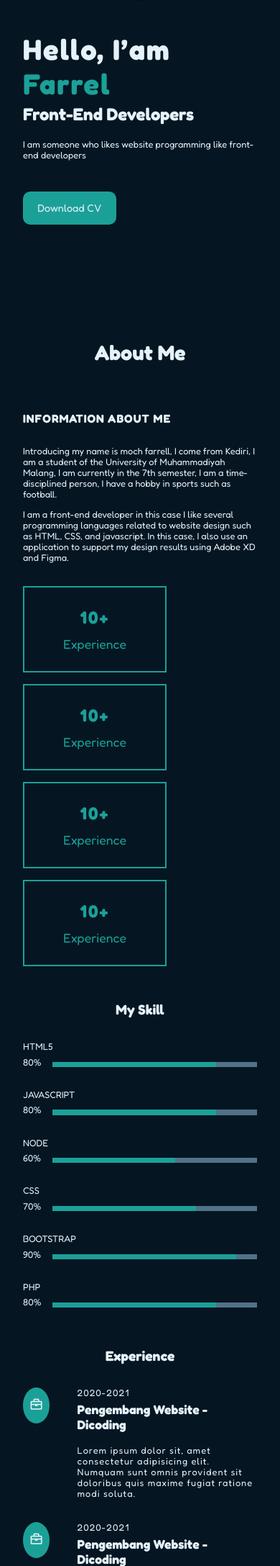
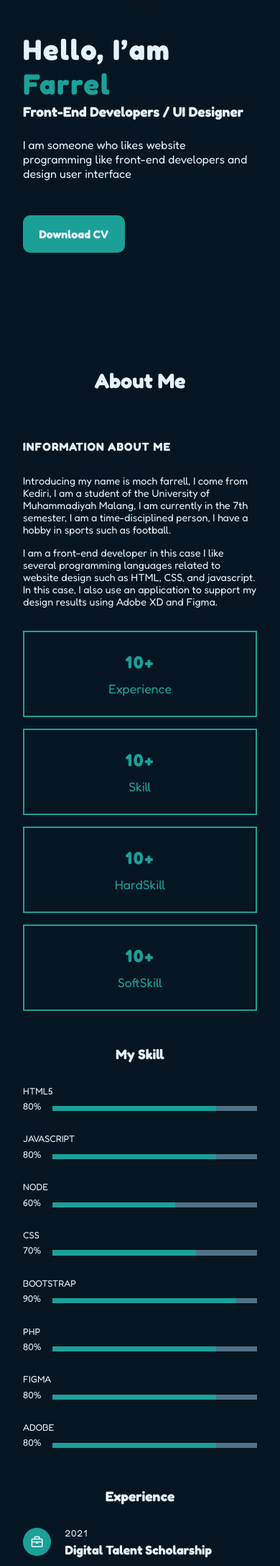
Before and after one commit to mochfarrel06/mochfarrel06.github.io, a PHP site: page / in a window 390 px wide. Shown: the part 371-2546 px from the top of the page at 72% size. Run offline with PHP 8.4, Linux system fonts and the light colour scheme.

Commit message:
menambahkan mobile portfolio

```diff
--- a/css/style.css
+++ b/css/style.css
@@ -162,12 +162,12 @@ section {
 .home .container .home-text h3 {
   color: var(--putihbiru);
   margin-top: 0.2em;
-  font-size: 1.5em;
+  font-size: 1.2em;
 }
 
 .home .container .home-text p {
   color: var(--putihbiru);
-  font-size: 0.8em;
+  font-size: 1em;
   margin-top: 1.5em;
 }
 
@@ -178,7 +178,8 @@ section {
   padding: 1em 1.4em;
   background-color: var(--green1);
   border-radius: 10px;
-  font-size: 0.9em;
+  font-size: 1em;
+  font-weight: bold;
   transition: all 0.3s ease-in-out;
 }
 
@@ -206,7 +207,7 @@ section {
 .about .container .about-information p {
   color: var(--putihbiru);
   margin-bottom: 1em;
-  font-size: 0.8em;
+  font-size: 0.9em;
 }
 
 .about .container .about-experience {
@@ -219,7 +220,7 @@ section {
 
 .about .container .about-experience .experience-card {
   border: 2px solid var(--green1);
-  width: 200px;
+  width: 100%;
   height: 120px;
   padding: 10px 12px;
   background-color: var(--main-color);
@@ -332,17 +333,14 @@ section {
   justify-content: space-between;
 }
 
-.about .container .experience .experience-container .logo-experience {
+.about .container .experience .experience-container .logo-experience i {
   display: inline-block;
-  width: 140px;
-  height: 50px;
-  line-height: 50px;
-  border-radius: 50%;
+  padding: 10px;
+  border-radius: 100%;
   background-color: var(--green1);
-  text-align: center;
   font-size: 1.2em;
   color: var(--putihbiru);
-  margin-right: 2em;
+  margin-right: 1em;
 }
 
 .about .container .experience .experience-container .experience-card {
--- a/index.html
+++ b/index.html
@@ -47,8 +46,8 @@
           </div>
           <div class="home-text">
             <h1>Hello, I’am <span>Farrel</span></h1>
-            <h3>Front-End Developers</h3>
-            <p>I am someone who likes website programming like front-end developers</p>
+            <h3>Front-End Developers / UI Designer</h3>
+            <p>I am someone who likes website programming like front-end developers and design user interface</p>
             <a href="#">Download CV</a>
           </div>
         </div>
@@ -74,15 +73,15 @@
             </div>
             <div class="experience-card">
               <h3>10+</h3>
-              <p>Experience</p>
+              <p>Skill</p>
             </div>
             <div class="experience-card">
               <h3>10+</h3>
-              <p>Experience</p>
+              <p>HardSkill</p>
             </div>
             <div class="experience-card">
               <h3>10+</h3>
-              <p>Experience</p>
+              <p>SoftSkill</p>
             </div>
           </div>
 
@@ -143,6 +142,24 @@
                   </div>
                 </div>
               </div>
+              <div class="progress-bar">
+                <p>Figma</p>
+                <div class="progress-con">
+                  <p>80%</p>
+                  <div class="progress">
+                    <span class="php"></span>
+                  </div>
+                </div>
+              </div>
+              <div class="progress-bar">
+                <p>Adobe</p>
+                <div class="progress-con">
+                  <p>80%</p>
+                  <div class="progress">
+                    <span class="php"></span>
+                  </div>
+                </div>
+              </div>
             </div>
           </div>
 
@@ -151,49 +168,65 @@
             <div class="experience-container">
               <a href="" class="logo-experience"><i class="bx bx-briefcase"></i></a>
               <div class="experience-card">
-                <p class="year">2020-2021</p>
-                <h5>Pengembang Website - Dicoding</h5>
-                <p class="text">Lorem ipsum dolor sit, amet consectetur adipisicing elit. Numquam sunt omnis provident sit doloribus quis maxime fugiat ratione modi soluta.</p>
+                <p class="year">2021</p>
+                <h5>Digital Talent Scholarship</h5>
+                <p class="text">Python training will learn programming languages from basic level to intermediate level (making simple applications). Learning that will be used to apply big data, machine learning, the internet of things, and cybersecurity. learn programming algorithms, libraries, and syntax from Python by using the online sandbox feature that can be used as a code editor.</p>
               </div>
             </div>
             <div class="experience-container">
               <a href="" class="logo-experience"><i class="bx bx-briefcase"></i></a>
               <div class="experience-card">
-                <p class="year">2020-2021</p>
-                <h5>Pengembang Website - Dicoding</h5>
-                <p class="text">Lorem ipsum dolor sit, amet consectetur adipisicing elit. Numquam sunt omnis provident sit doloribus quis maxime fugiat ratione modi soluta.</p>
+                <p class="year">2022</p>
+                <h5>Front-End and Back-End Developer</h5>
+                <p class="text">Front-End Web and Back-End Developers are held to produce high-standard talents that are in accordance with Industry standards in the field of Front-End and Back-End Web development.Can build front-end web applications with ES6 standard JavaScript code, implement Web Components, Webpack, and Display dynamic data from Web API using AJAX.</p>
               </div>
             </div>
             <div class="experience-container">
               <a href="" class="logo-experience"><i class="bx bx-briefcase"></i></a>
               <div class="experience-card">
-                <p class="year">2020-2021</p>
-                <h5>Pengembang Website - Dicoding</h5>
-                <p class="text">Lorem ipsum dolor sit, amet consectetur adipisicing elit. Numquam sunt omnis provident sit doloribus quis maxime fugiat ratione modi soluta.</p>
+                <p class="year">2022</p>
+                <h5>become a front-end web developer expert</h5>
+                <p class="text">Explaining the importance of creating an optimal website to be accessed by various devices, especially smartphones that dominate internet users.Understand the mobile-first approach, and learn to build responsive websites using the CSS Grid System, Media Query, and Off Screen Canvas through the Mobile First approach.</p>
               </div>
             </div>
             <div class="experience-container">
               <a href="" class="logo-experience"><i class="bx bx-briefcase"></i></a>
               <div class="experience-card">
-                <p class="year">2020-2021</p>
-                <h5>Pengembang Website - Dicoding</h5>
-                <p class="text">Lorem ipsum dolor sit, amet consectetur adipisicing elit. Numquam sunt omnis provident sit doloribus quis maxime fugiat ratione modi soluta.</p>
+                <p class="year">2022</p>
+                <h5>Back-End App for Beginners</h5>
+                <p class="text">Explain the role of front-end and back-end, how client and server communicate via HTTP protocol, and RESTFul API architecture in building web services.Get to know Node.js and know the basics of such as global and procesobjects, modular Node Package Manager (NPM), eventing, filesystems, and stream techniques.</p>
               </div>
             </div>
             <div class="experience-container">
               <a href="" class="logo-experience"><i class="bx bx-briefcase"></i></a>
               <div class="experience-card">
-                <p class="year">2020-2021</p>
-                <h5>Pengembang Website - Dicoding</h5>
-                <p class="text">Lorem ipsum dolor sit, amet consectetur adipisicing elit. Numquam sunt omnis provident sit doloribus quis maxime fugiat ratione modi soluta.</p>
+                <p class="year">2022</p>
+                <h5>JavaScript Programming Basics</h5>
+                <p class="text">An introduction to what JavaScript is, what its history is, and some reasons to start learning it.Explain the basic logic and syntax of programming using JavaScript, such as variables, data types, and loops.</p>
               </div>
             </div>
             <div class="experience-container">
               <a href="" class="logo-experience"><i class="bx bx-briefcase"></i></a>
               <div class="experience-card">
-                <p class="year">2020-2021</p>
-                <h5>Pengembang Website - Dicoding</h5>
-                <p class="text">Lorem ipsum dolor sit, amet consectetur adipisicing elit. Numquam sunt omnis provident sit doloribus quis maxime fugiat ratione modi soluta.</p>
+                <p class="year">2022</p>
+                <h5>Learn to Build Web Apps with React</h5>
+                <p class="text">Get acquainted with React, find out the reasons for learning React, and get to know the ecosystem in ReactLearn about basic React concepts such as composition, declarative code, unidirectional data flow, and realize that React is just JavaScript</p>
+              </div>
+            </div>
+            <div class="experience-container">
+              <a href="" class="logo-experience"><i class="bx bx-briefcase"></i></a>
+              <div class="experience-card">
+                <p class="year">2022</p>
+                <h5>Achievments</h5>
+                <p class="text">Inovation Web, Mobile-App and Android Issued by Universitas Sebelas Maret 1st place in category "Post-Pandemic Economic Improvement"</p>
+              </div>
+            </div>
+            <div class="experience-container">
+              <a href="" class="logo-experience"><i class="bx bx-briefcase"></i></a>
+              <div class="experience-card">
+                <p class="year">2022</p>
+                <h5>Achievments</h5>
+                <p class="text">2nd place in the website design category</p>
               </div>
             </div>
           </div>
@@ -354,14 +387,14 @@
               </div>
             </div>
             <div class="social-link">
-              <a href="#"><i class='bx bxl-instagram'></i></a>
+              <a href="https://www.instagram.com/mochfarrel.d/" target="_blank"><i class='bx bxl-instagram'></i></a>
               <div class="social-text">
                 <h5>Instagram</h5>
                 <p>@mochfarrel.d</p>
               </div>
             </div>
             <div class="social-link">
-              <a href="#"><i class='bx bxl-twitter'></i></a>
+              <a href="https://twitter.com/MochFarrel06" target="_blank"><i class='bx bxl-twitter'></i></a>
               <div class="social-text">
                 <h5>Twitter</h5>
                 <p>@mochfarrel06</p>
```
Also changed, not shown: other parts of css/style.css (+52 -1 lines), other parts of index.html (+20 -13 lines), asset/Beliyukk.jpg (added), asset/Car.jpg (added), asset/Fun Vacation.jpg (added), 3 other files.
